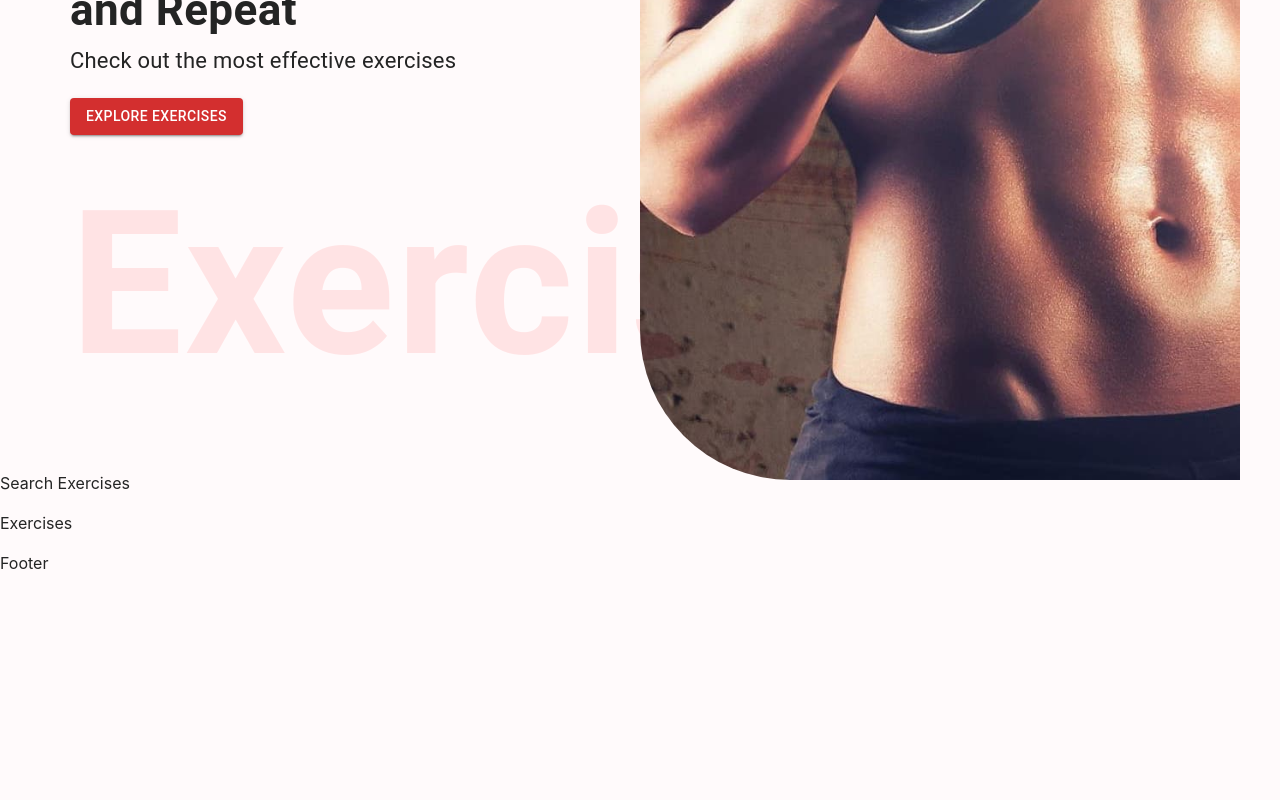
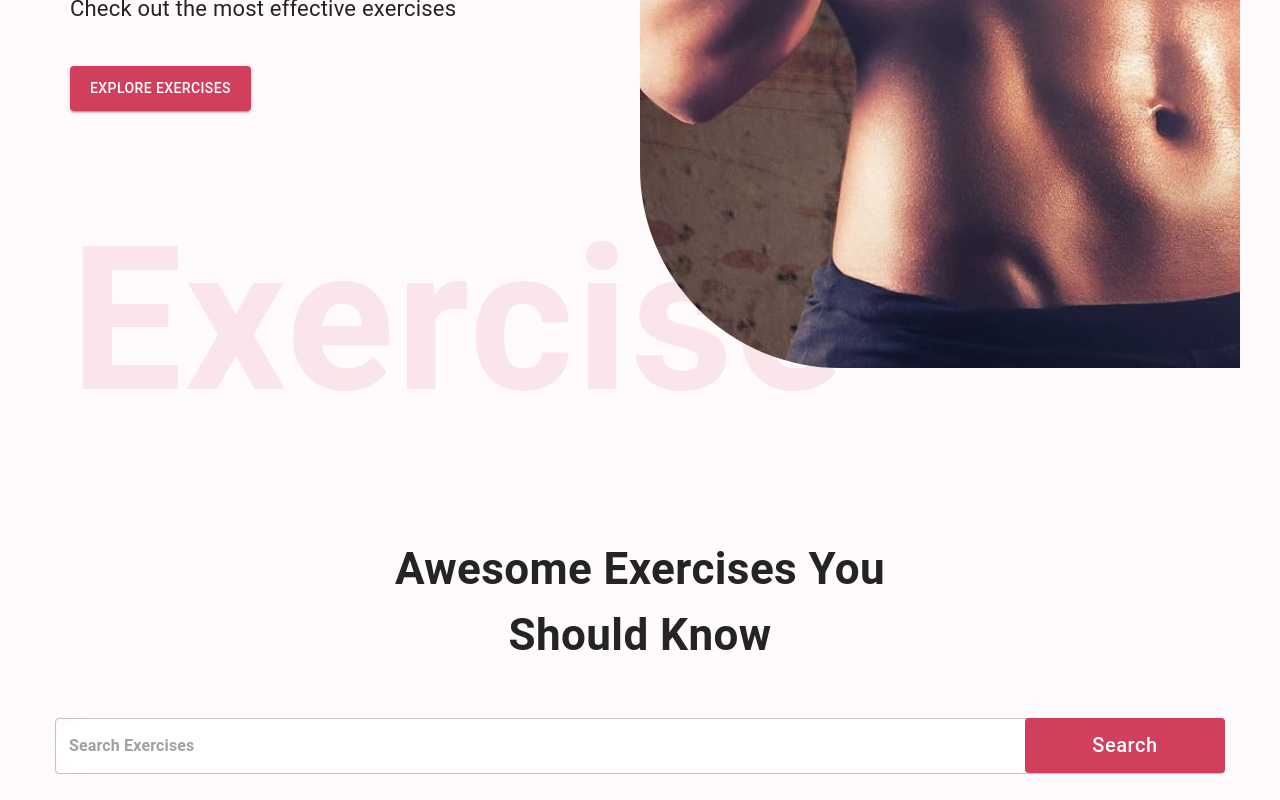
Before and after one commit to Nataleesha/Exercise-App, a React (Vite) app: page / in a window 1280 px wide. Shown: the part 440-1240 px from the top of the page. Before the commit the page ends 1031 px from the top, so only its background shows below. Built offline with nearby package versions, Linux system fonts and the light colour scheme.

Commit message:
search section added

```diff
--- a/src/components/HeroBanner/HeroBanner.jsx
+++ b/src/components/HeroBanner/HeroBanner.jsx
@@ -6,17 +6,19 @@ const HeroBanner = () => {
   return (
     <Box
       sx={{
-        mt: { lg: "212px", xs: "70px" },
+        mt: { lg: "100px", xs: "70px" },
         ml: { sm: "50px" },
       }}
       position="relative"
       p="20px"
     >
-      <Typography color="#ff2625" fontWeight="600" fontSize="26px">
+      <Typography color="#D13F5C" fontWeight="600" fontSize="26px">
         Fitness Club
       </Typography>
       <Typography
         fontWeight="700"
+        mb="30px"
+        mt="30px"
         sx={{ fontSize: { lg: "44px", xs: "40px" } }}
       >
         Sweat, Smile <br /> and Repeat
@@ -24,13 +26,23 @@ const HeroBanner = () => {
       <Typography fontSize="22px" lineHeight="35px" mb="20px">
         Check out the most effective exercises
       </Typography>
-      <Button variant="contained" color="error" href="#exercises">
+      <Button
+        variant="contained"
+        color="error"
+        href="#exercises"
+        sx={{
+          backgroundColor: "#D13F5C",
+          marginTop: "20px",
+          padding: "10px 20px",
+        }}
+      >
         Explore Exercises
       </Button>
       <Typography
         fontWeight="600"
         fontSize="200px"
-        color="#ff2625"
+        color="#D13F5C"
+        mt="60px"
         sx={{ opacity: 0.1, display: { lg: "block", xs: "none" } }}
       >
         Exercise
--- a/src/components/Navbar/Navbar.jsx
+++ b/src/components/Navbar/Navbar.jsx
@@ -23,7 +23,7 @@ const Navbar = () => {
         />
       </Link>
       <Stack direction="row" gap="40px" alignItems="flex-end">
-        <Link to="/" style={{ borderBottom: "2px solid #ff2625" }}>
+        <Link to="/" style={{ borderBottom: "2px solid #D13F5C" }}>
           Home
         </Link>
         <a href="#exercises">Exercises</a>
--- a/src/components/SearchExercises/SearchExercises.jsx
+++ b/src/components/SearchExercises/SearchExercises.jsx
@@ -1,8 +1,48 @@
+import React, { useState, useEffect } from "react";
+import { Box, Button, Stack, Typography, TextField } from "@mui/material";
+
 const SearchExercises = () => {
   return (
-    <div>
-      <p>Search Exercises</p>
-    </div>
+    <Stack justifyContent="center" alignItems="center" mt="25px" p="20px">
+      <Typography
+        fontWeight="700"
+        mb="50px"
+        textAlign="center"
+        sx={{ fontSize: { lg: "44px", xs: "30px" } }}
+      >
+        Awesome Exercises You <br /> Should Know
+      </Typography>
+      <Box position="relative" mb="70px">
+        <TextField
+          height="70px"
+          value=""
+          onChange={(e) => {}}
+          placeholder="Search Exercises"
+          type="text"
+          sx={{
+            input: { fontWeight: "700", border: "none", borderRadius: "4px" },
+            width: { lg: "1170px", md: "550px", sm: "300px" },
+            borderRadius: "40px",
+            backgroundColor: "#ffffff",
+          }}
+        ></TextField>
+        <Button
+          className="search-btn"
+          sx={{
+            bgcolor: "#D13F5C",
+            color: "#fff",
+            textTransform: "none",
+            width: { lg: "200px", xs: "80px" },
+            fontSize: { lg: "20px", xs: "14px" },
+            height: "55px",
+            position: "absolute",
+            right: "0",
+          }}
+        >
+          Search
+        </Button>
+      </Box>
+    </Stack>
   );
 };
 
--- a/src/index.css
+++ b/src/index.css
@@ -28,5 +28,16 @@ a {
   width: 600px;
   height: auto;
   margin-top: -330px;
-  border-bottom-left-radius: 150px;
+  border-bottom-left-radius: 200px;
 }
+
+.search-btn:hover {
+  color: #d13f5c;
+  border: 1px solid #d13f5c;
+}
+
+@media screen and (max-width: 1200px) {
+  .hero-banner-img {
+    display: none;
+  }
+}
```
